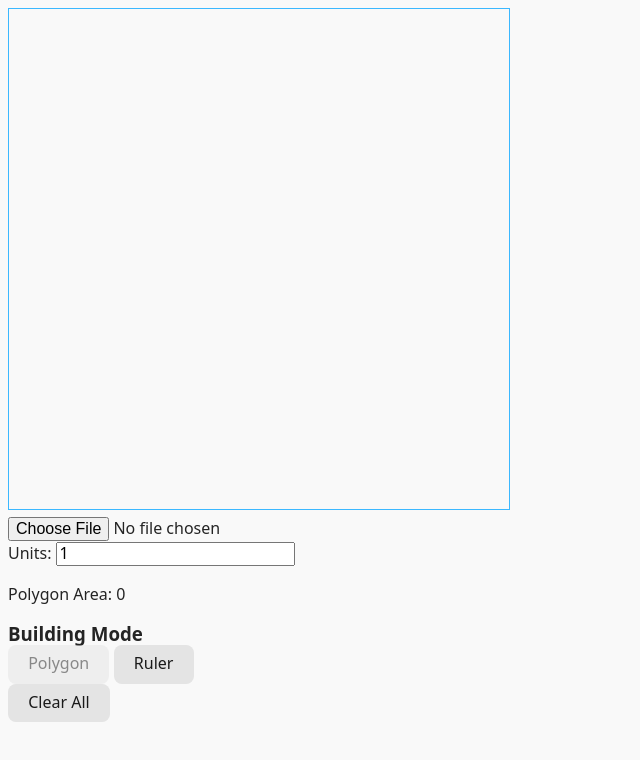
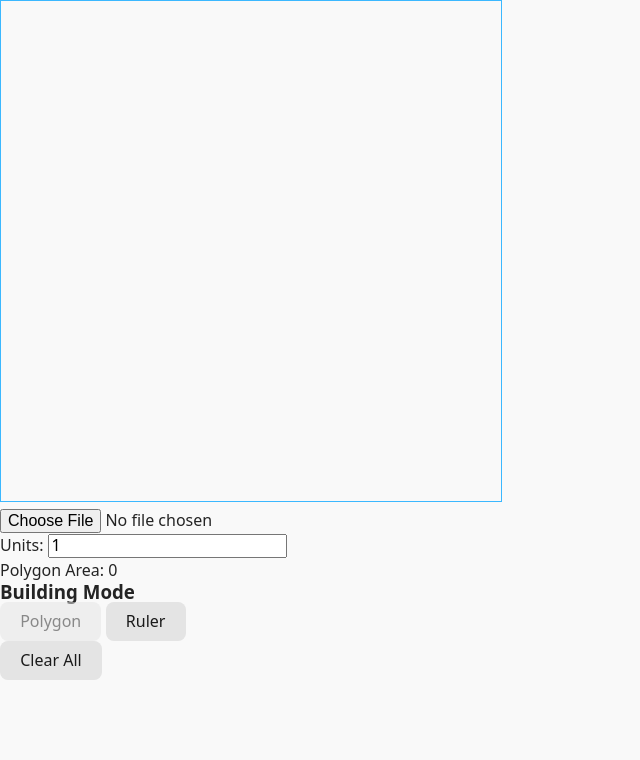
Before and after one commit to schebl/area, a Svelte app: page / in a window 1280 px wide. Shown: the top 760 px of the page, without its empty margins (0-640 px from the left). Built offline with nearby package versions, Linux system fonts and the light colour scheme.

Commit message:
remove all global marings

```diff
--- a/src/app.css
+++ b/src/app.css
@@ -28,16 +28,13 @@
 
 *, *::before, *::after {
     box-sizing: border-box;
+    margin: 0;
 }
 
 html {
     -moz-text-size-adjust: none;
     -webkit-text-size-adjust: none;
     text-size-adjust: none;
-}
-
-body, h1, h2, h3, h4, p, figure, blockquote, dl, dd {
-    margin-block-end: 0;
 }
 
 body {
```
